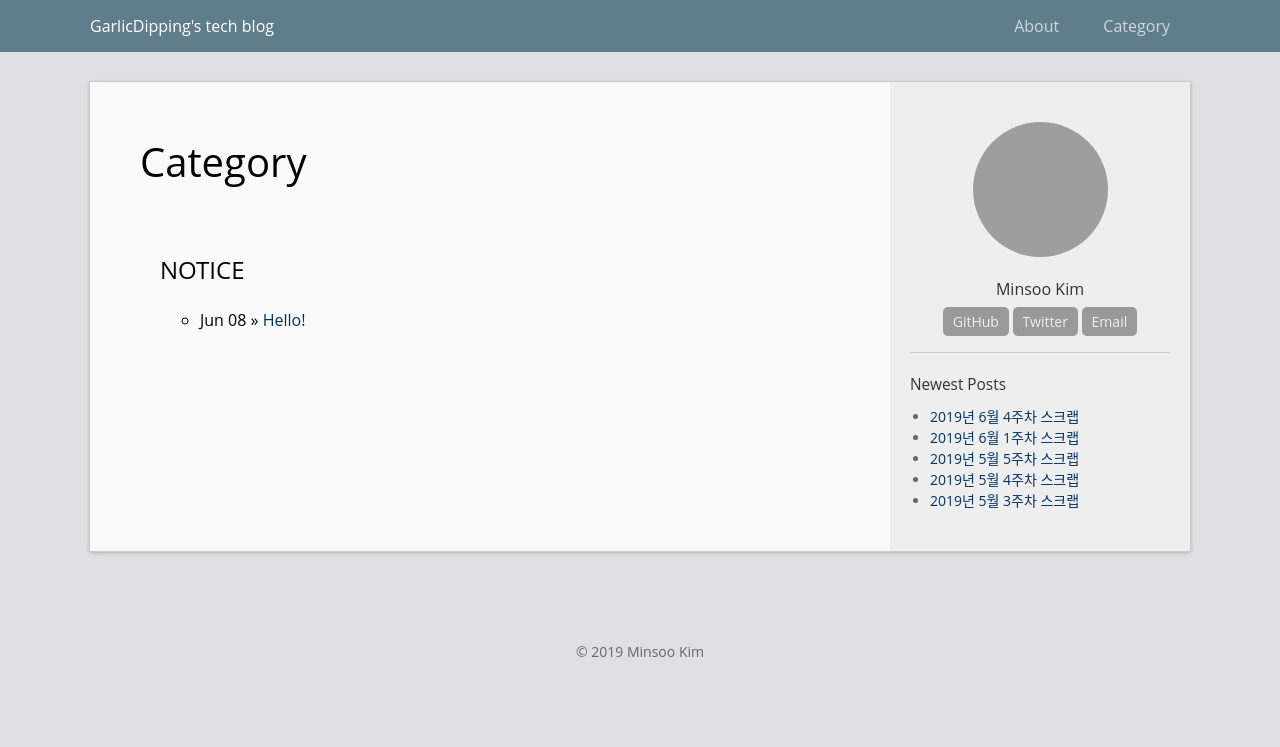
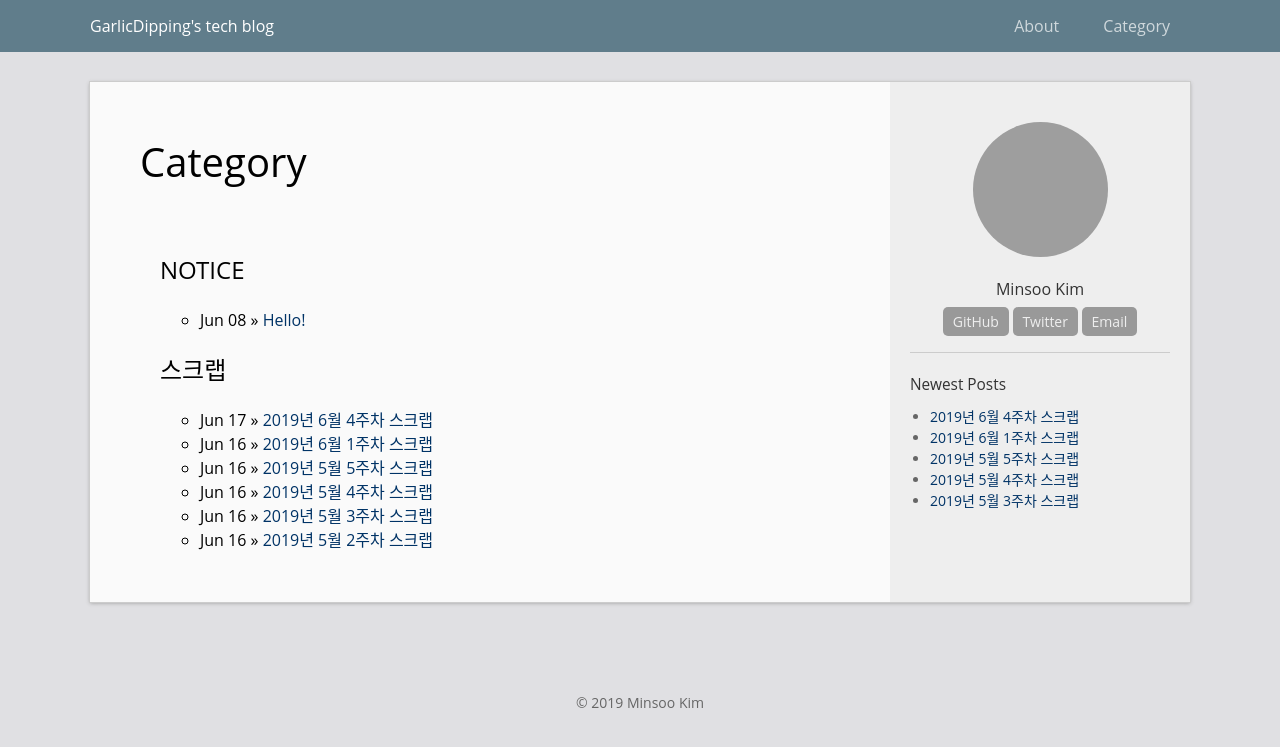
Before and after one commit to GarlicDipping/garlicdipping.github.io, a Jekyll site: the page built from category.html, in a window 1280 px wide. Shown: the top 747 px of the page. Built offline with Jekyll 4.4.1, drawn with Linux system fonts in a browser that asks for light colours; grey boxes are pictures that could not be loaded.

Commit message:
no message

```diff
--- a/_posts/2019-06-16-scrap00.markdown
+++ b/_posts/2019-06-16-scrap00.markdown
@@ -5,7 +5,7 @@ date: '2019-06-16T17:06:00+09:00'
 author: GarlicDipping
 tags:
 - 스크랩
-modified_time: '2019-06-09T01:36:23.024-07:00'
+categories: 스크랩
 ---
 
 - [곱셈을 하는 가장 완벽한 방법](https://www.wired.com/story/mathematicians-discover-the-perfect-way-to-multiply)
--- a/_posts/2019-06-16-scrap01.md
+++ b/_posts/2019-06-16-scrap01.md
@@ -5,7 +5,7 @@ date: '2019-06-16T17:07:00+09:00'
 author: GarlicDipping
 tags:
 - 스크랩
-modified_time: '2019-06-09T01:36:23.024-07:00'
+categories: 스크랩
 ---
 
 # 서버(성능테스트)
--- a/_posts/2019-06-16-scrap02.md
+++ b/_posts/2019-06-16-scrap02.md
@@ -5,7 +5,7 @@ date: '2019-06-16T17:08:00+09:00'
 author: GarlicDipping
 tags:
 - 스크랩
-modified_time: '2019-06-09T01:36:23.024-07:00'
+categories: 스크랩
 ---
 
 # 서버
--- a/_posts/2019-06-16-scrap03.md
+++ b/_posts/2019-06-16-scrap03.md
@@ -5,7 +5,7 @@ date: '2019-06-16T17:09:00+09:00'
 author: GarlicDipping
 tags:
 - 스크랩
-modified_time: '2019-06-09T01:36:23.024-07:00'
+categories: 스크랩
 ---
 
 # Docker
--- a/_posts/2019-06-16-scrap04.md
+++ b/_posts/2019-06-16-scrap04.md
@@ -5,7 +5,7 @@ date: '2019-06-16T17:10:00+09:00'
 author: GarlicDipping
 tags:
 - 스크랩
-modified_time: '2019-06-09T01:36:23.024-07:00'
+categories: 스크랩
 ---
 
 
--- a/_posts/2019-06-16-scrap05.md
+++ b/_posts/2019-06-16-scrap05.md
@@ -5,6 +5,7 @@ date:   2019-06-16 19:24:13
 author: GarlicDipping
 tags:
 - 스크랩
+categories: 스크랩
 ---
 
 # 클라이언트
```
